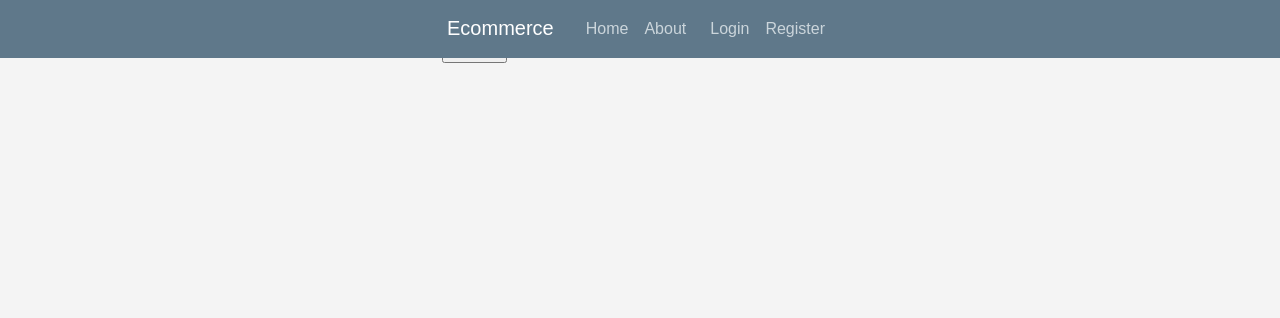
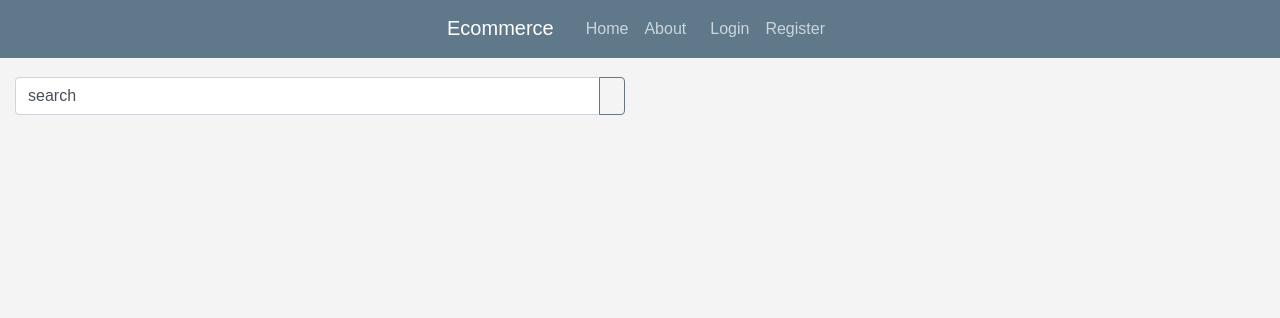
Before and after one commit to mohitarora3/Fashion-Store, a Flask app: page / in a window 1280 px wide. Shown: the top 318 px of the page. Run offline with Flask 2, Linux system fonts and the light colour scheme; data that the repository does not hold is empty; parts of the project's set-up code (start-up, migrations or seed data) failed here and were passed over; some libraries are stand-ins or nearby versions.

Commit message:
Update home.html
updated home

```diff
--- a/ecommerce/templates/home.html
+++ b/ecommerce/templates/home.html
@@ -1,12 +1,23 @@
 
+<br>
+<br>
+<br>
+<div class="input-group col-sm-6  text-center" >
+      <input class="form-control py-2" type="search" value="search" id="example-search-input">
+      <span class="input-group-append">
+        <button class="btn btn-outline-secondary" type="button">
+            <i class="fa fa-search"></i>
+        </button>
+      </span>
+</div>
+<br>
 {% extends "layout.html" %}
 {% block content %}
-<form>
-  <input type="search" value="search">
-  <input type="submit"
-</form>
+<article class="col-lg-3 col-md-3 col-sm-6 col-xs-12" >
+
 {% for item in items.find() %}
-<article class="container" >
+
+  <div class="one-item">
 <a href="{{ url_for('main.item', item_id=item['_id']) }}">
     <img class="rounded article-image" width="250" height="250" src= " {{ url_for('static', filename='shirts/'+item['Image'][0]) }}">
 </a>
@@ -17,9 +28,9 @@
                 <small id="pr">{{item["Mrp"]}} <strike id="mr">{{item["Mrp"]}}</strike></small>
                 <p> <div class="text-danger" id="di" > {{item["Discount"]}}%OFF </div> </p>
             </div>
-           <a class="button" href="{{ url_for('users.cart') }}">Buy Now</a>
-           <a class="button" href="{{ url_for('users.add_to_cart',item_id=items['_id']) }}">Add To Cart</a>
-
+           <a class="btn btn-success btn-md" href="{{ url_for('users.cart') }}">Buy Now</a>
+           <a class="btn btn-success btn-md" href="{{ url_for('users.add_to_cart',item_id=items['_id']) }}">Add To Cart</a>
+</div>
   </div>
 </article>
 {% endfor %}
```
